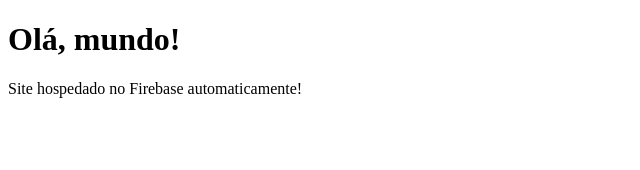
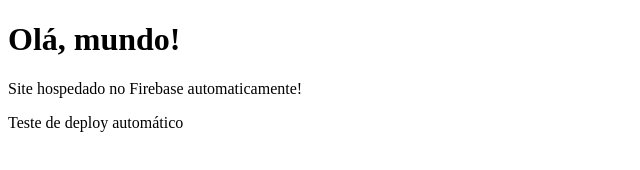
Before and after one commit to nathanrgdsamazon/acessos-banco, a plain HTML site: page public/index.html in a window 1280 px wide. Shown: the whole page, without its empty margins (0-640 px from the left). Drawn offline with Linux system fonts and the light colour scheme.

Commit message:
Update index.html

```diff
--- a/public/index.html
+++ b/public/index.html
@@ -7,5 +7,6 @@
 <body>
   <h1>Olá, mundo!</h1>
   <p>Site hospedado no Firebase automaticamente!</p>
+  Teste de deploy automático
 </body>
 </html>
```
